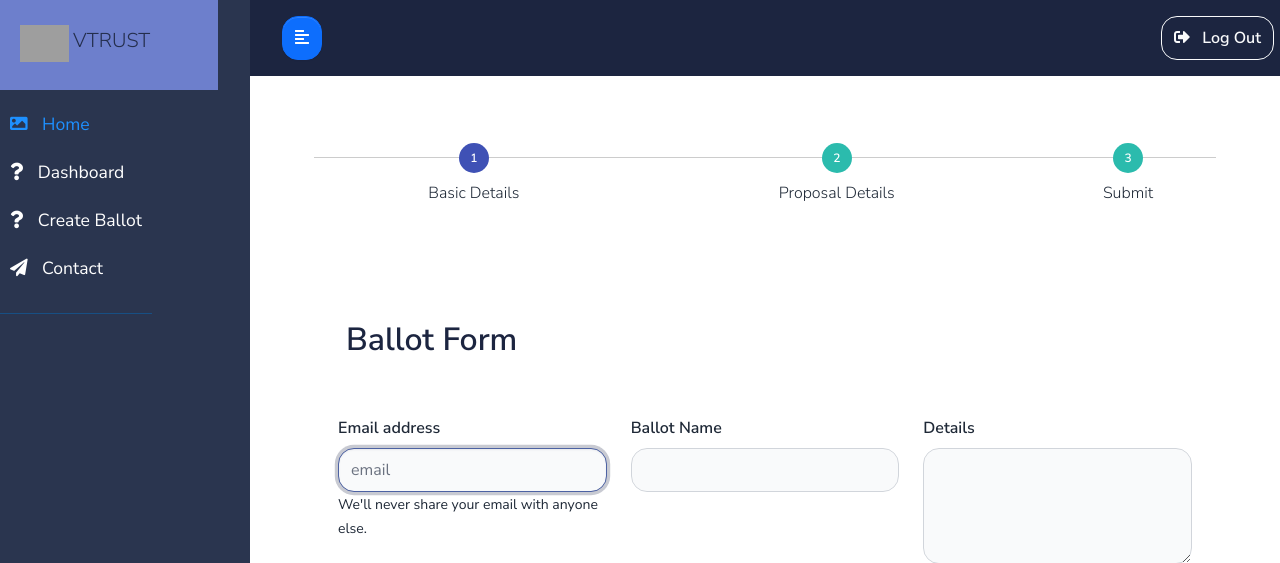
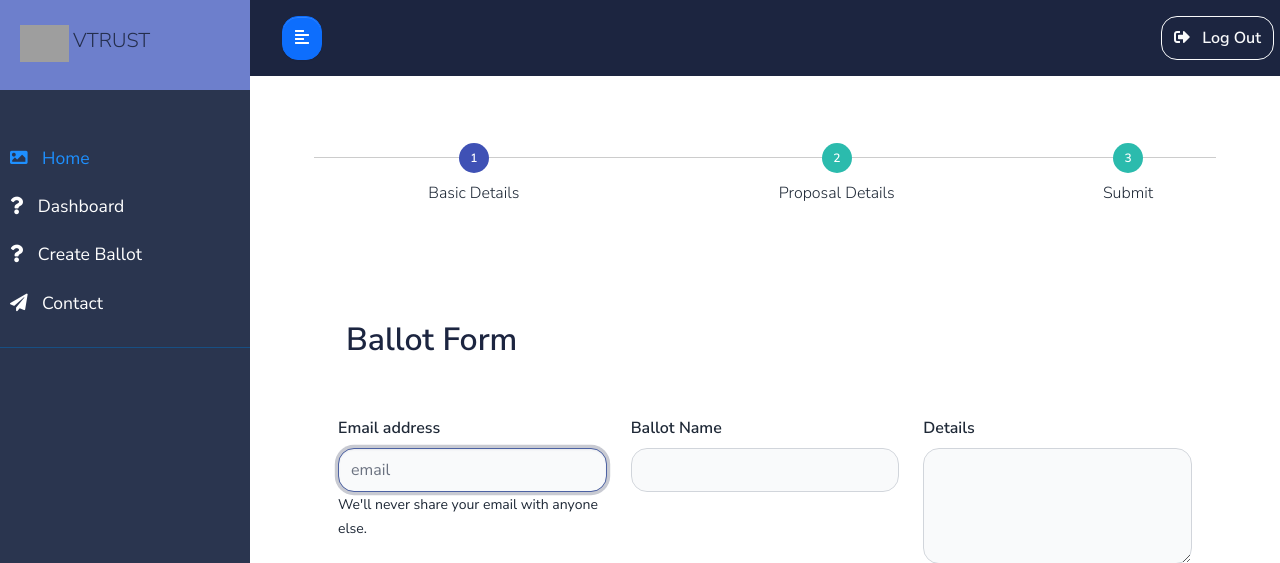
Before and after one commit to Dilshan1997/VTrust-UI-and-Server, a Django app: page /VTrust/ballot/create in a window 1280 px wide. Shown: the top 563 px of the page. Run offline with Django 3.2, Linux system fonts and the light colour scheme; the visitor is signed in with stand-in values (Sample User, id 1); some libraries are stand-ins or nearby versions; grey boxes are pictures that could not be loaded.

Commit message:
modify some ui elemets

```diff
--- a/apps/dashboard/views.py
+++ b/apps/dashboard/views.py
@@ -26,7 +26,7 @@ def dashboard_index(request,addr):
     full_vote_count=0
     if len(owner_belongs_ballot_ids)!=0:
         most_famous_ballot_id=owner_belongs_ballot_ids[0]
-        ("############",most_famous_ballot_id)
+
 
     td=int(int(time.time()))
     for i in owner_belongs_ballot_ids:
--- a/apps/static/assets/js/dashboard.js
+++ b/apps/static/assets/js/dashboard.js
@@ -30,11 +30,11 @@ $( document ).ready(()=>{
           backgroundColor: "#fff",
           data: ballot_chart_data,
           maxBarThickness: 6
-        }, ],
+        }]
       },
       options: {
         responsive: true,
-        maintainAspectRatio: false,
+        maintainAspectRatio: true,
         plugins: {
           legend: {
             display: false,
--- a/apps/templates/includes/sidebar.html
+++ b/apps/templates/includes/sidebar.html
@@ -1,5 +1,5 @@
 <nav id="sidebar" >
-        <div class="sidebar-header position-fixed " >
+        <div class="sidebar-header" >
             <h3>
             <a class="navbar-brand me-lg-5" href="{%url 'landing_page' %}">
 
@@ -10,7 +10,7 @@
         </h3>
             <strong>VT</strong>
         </div>
-        <ul class="list-unstyled components position-fixed mt-6">
+        <ul class="list-unstyled components mt-4">
             <!-- <li class="active">
                 <a href="#homeSubmenu" data-toggle="collapse" aria-expanded="false" class="dropdown-toggle">
                     <i class="fas fa-home"></i>
--- a/core/settings.py
+++ b/core/settings.py
@@ -34,6 +34,7 @@ INSTALLED_APPS = [
     'django.contrib.staticfiles',
     'apps.home',
     'apps.authentication',
+    'apps.Ballots',
 
     # Enable the inner home (home),
 
```
